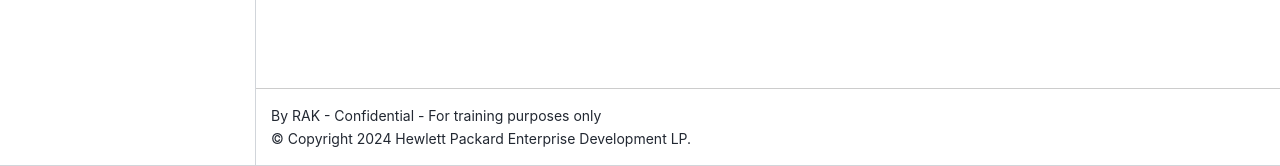
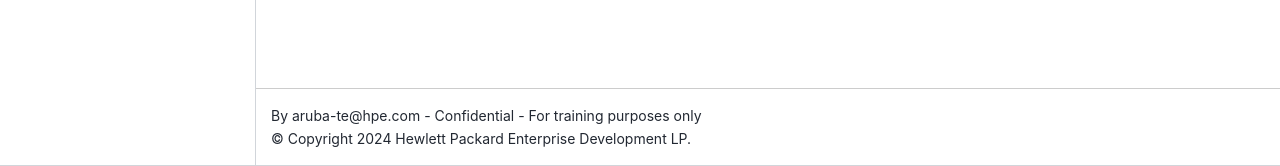
Before and after one commit to xod442/aruba-te-labguide-te4202, a Jupyter Book: the page built from docs/_sidebar.md, in a window 1280 px wide. Shown: the part 734-900 px from the top of the page. Built offline with Jupyter Book 1.0.4 settings and Sphinx 7.4.7 and the Sphinx Book theme 1.1.4, drawn with Linux system fonts in a browser that asks for light colours.

Commit message:
see file for any changes

```diff
--- a/docs/_config.yml
+++ b/docs/_config.yml
@@ -1,5 +1,5 @@
 title : CX 10K Spine-Leaf Workshop
-author: 'RAK - Confidential - For training purposes only'
+author: 'aruba-te@hpe.com - Confidential - For training purposes only'
 copyright: '2024 Hewlett Packard Enterprise Development LP'
 logo: 'images/hpe-logo.png'
 
```
Also changed, not shown: 10 other files.
